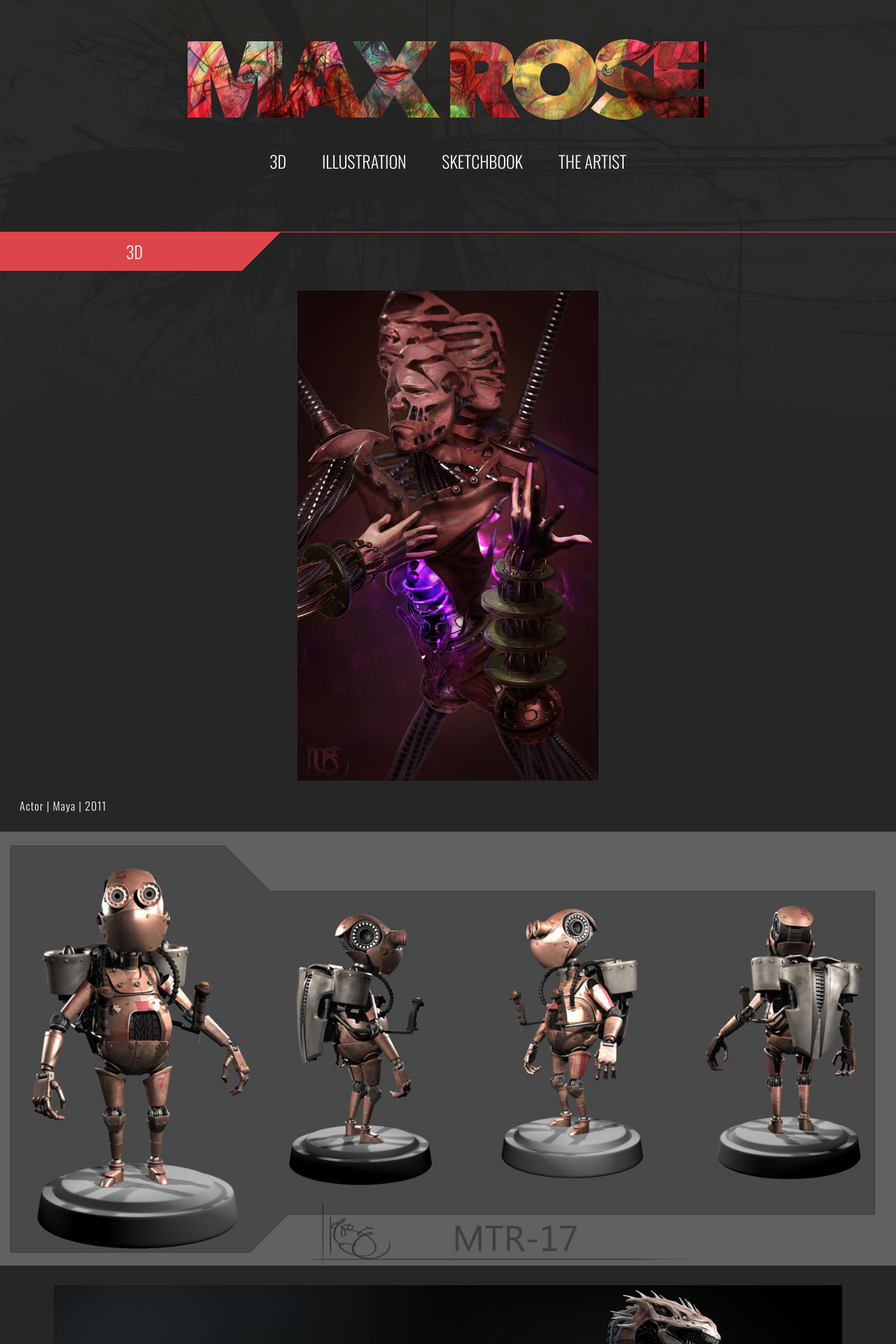
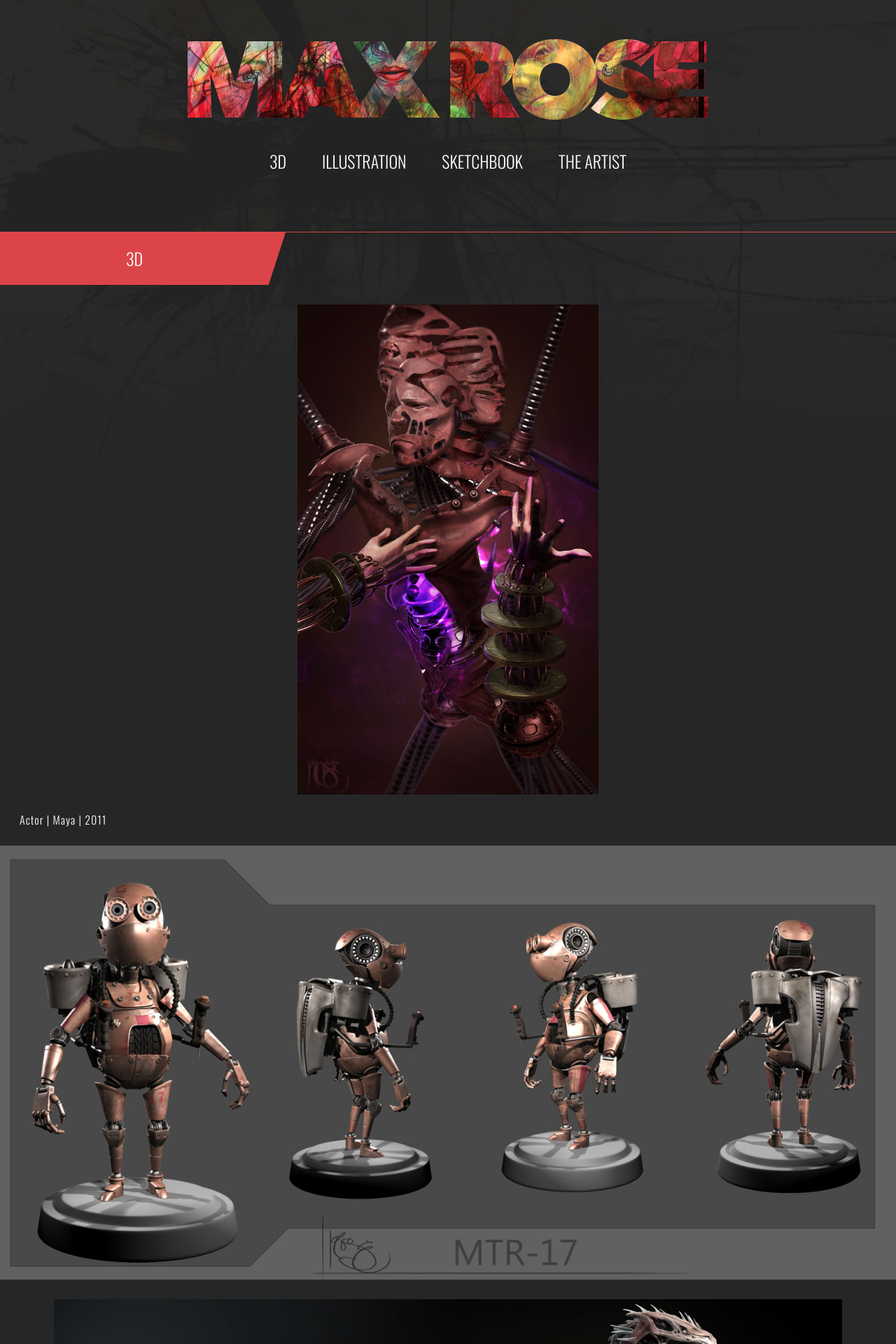
Before and after one commit to Nomad-Pals/maxrose, a Jekyll site: the page built from index.html, in a window 1280 px wide. Shown: the top 1920 px of the page at 70% size. Built offline with Jekyll 4.4.1, drawn with Linux system fonts in a browser that asks for light colours; nearby versions of some CDN libraries.

Commit message:
better title edge

```diff
--- a/_sass/_layout.scss
+++ b/_sass/_layout.scss
@@ -18,9 +18,13 @@
 
 .topic-title {
   margin: 1em 0 2em;
-  padding: 1em 0;
+  // padding: 1em 0;
   text-align: center;
-  h1 {margin:0; padding:0;}
+  h1 {
+    background-color:$brand-color;
+    margin: 0;
+    padding:1em;
+  }
 
 }
 
@@ -53,16 +57,19 @@
   .nav {margin-top:3em;}
   .topic-title {
     border-top:1px solid $brand-color;
-    background: -moz-linear-gradient(-45deg,  rgba(219,69,73,1) 0%, rgba(219,69,73,1) 30%, rgba(219,69,73,0) 30%, rgba(219,69,73,0) 100%); /* FF3.6+ */
-    background: -webkit-gradient(linear, left top, right bottom, color-stop(0%,rgba(219,69,73,1)), color-stop(30%,rgba(219,69,73,1)), color-stop(30%,rgba(219,69,73,0)), color-stop(100%,rgba(219,69,73,0))); /* Chrome,Safari4+ */
-    background: -webkit-linear-gradient(-45deg,  rgba(219,69,73,1) 0%,rgba(219,69,73,1) 30%,rgba(219,69,73,0) 30%,rgba(219,69,73,0) 100%); /* Chrome10+,Safari5.1+ */
-    background: -o-linear-gradient(-45deg,  rgba(219,69,73,1) 0%,rgba(219,69,73,1) 30%,rgba(219,69,73,0) 30%,rgba(219,69,73,0) 100%); /* Opera 11.10+ */
-    background: -ms-linear-gradient(-45deg,  rgba(219,69,73,1) 0%,rgba(219,69,73,1) 30%,rgba(219,69,73,0) 30%,rgba(219,69,73,0) 100%); /* IE10+ */
-    background: linear-gradient(135deg,  rgba(219,69,73,1) 0%,rgba(219,69,73,1) 30%,rgba(219,69,73,0) 30%,rgba(219,69,73,0) 100%); /* W3C */
-    filter: progid:DXImageTransform.Microsoft.gradient( startColorstr='#db4549', endColorstr='#00db4549',GradientType=1 ); /* IE6-9 fallback on horizontal gradient */
-
     h1 {
       width:30%;
+      position: relative;
+      &::after {
+        content: '';
+        position: absolute;
+        position: absolute;
+        border-style: solid;
+        border-color: $brand-color transparent transparent $brand-color;
+        border-width: 1.55em .5em;
+        left: 100%;
+        top: 0;
+      }
     }
   }
 
```
